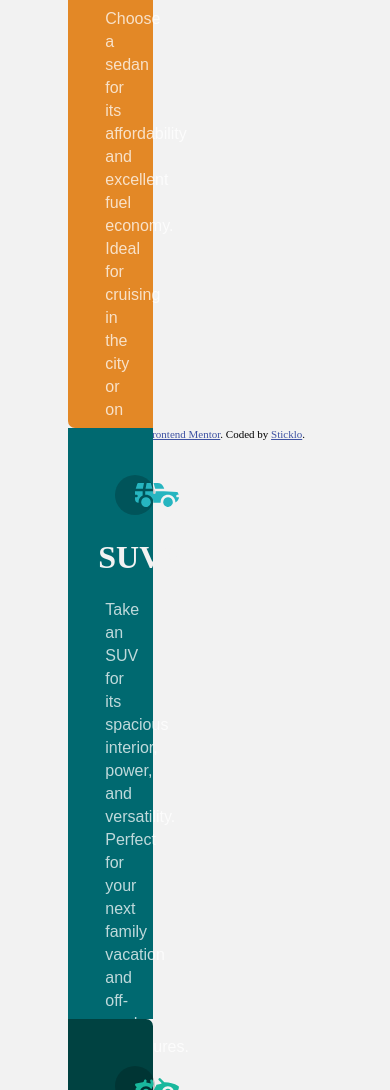
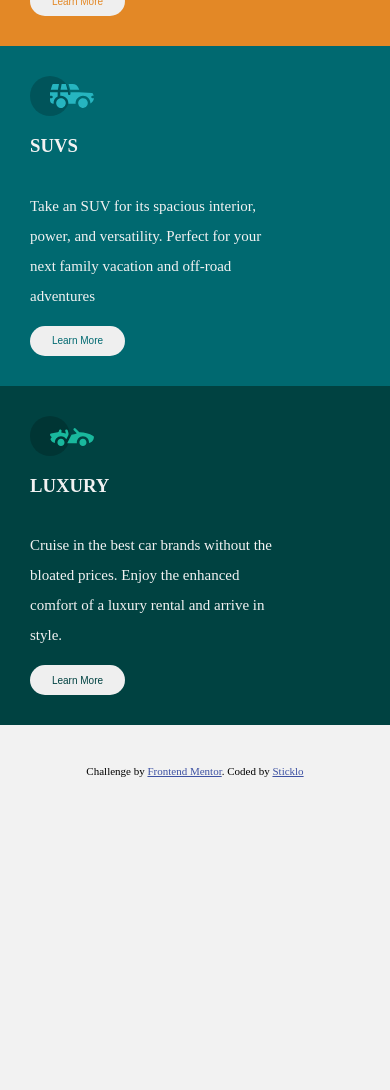
Before and after one commit to sticklo/three-column-layout, a plain HTML site: page index.html in a window 390 px wide. Shown: the part 263-1353 px from the top of the page. After the commit the page ends 1080 px from the top, so only its background shows below. Drawn offline with Linux system fonts and the light colour scheme; a web font is replaced by a local one.

Commit message:
responsiveness and buttons fix

```diff
--- a/index.html
+++ b/index.html
@@ -1,78 +1,58 @@
+
 <!DOCTYPE html>
 <html lang="en">
+
 <head>
   <meta charset="UTF-8">
-  <meta name="viewport" content="width=device-width, initial-scale=1.0"> <!-- displays site properly based on user's device -->
-
-  <link rel="icon" type="image/png" sizes="32x32" href="./images/favicon-32x32.png">
+  <meta name="viewport" content="width=device-width, initial-scale=1.0">
   <link rel="stylesheet" href="style.css">
-  <link rel="stylesheet" href="style.mobile.css">
 
   <title>Frontend Mentor | 3-column preview card component</title>
+</head>
 
-  <!-- Feel free to remove these styles or customise in your own stylesheet 👍 -->
-  <style>
-    .attribution { font-size: 11px; text-align: center; }
-    .attribution a { color: hsl(228, 45%, 44%); }
-  </style>
-</head>
 <body>
   <div class="container">
-    <div class="wrapper orange">
-      <div class="img">
-        <img src="images/icon-sedans.svg">
+
+    <div class="orange">
+      <img src="/images/icon-sedans.svg" alt="sedan car">
+      <div class="title">
+        <h3>Sedans</h3>
       </div>
-      <div class="area">
-        <h1>SEDANS</h1>
-        <div class="text orng">
-          <p>Choose a sedan for its affordability and excellent fuel economy. Ideal for cruising in the city
-          or on your next road trip.</p>
-        </div>
-      </div>
-      <div class="btn"> <button>Learn More</button></div>
+
+      <p class="description"> Choose a sedan for its affordability and excellent fuel economy. Ideal for cruising in the
+        city
+        or on your next road trip.</p>
+      <input type="button" value="Learn More" class="first">
     </div>
 
-    <div class="wrapper dark-cyan">
-      <div class="img">
-        <img src="images/icon-suvs.svg">
+    <div class="green">
+      <img src="/images/icon-suvs.svg" alt="Suv car">
+      <div class="title">
+        <h3>SUVs</h3>
       </div>
-      <div class="area">
-        <h1> SUVS</h1>
-        <div class="text dark-cyan">
-          <p>Take an SUV for its spacious interior, power, and versatility. Perfect for your next family vacation
-          and off-road adventures.</p>
-        </div>
-      </div>
-      <div class="btn"><button >Learn More</button></div>
+      <p class="description">Take an SUV for its spacious interior, power, and versatility. Perfect for your next family
+        vacation
+        and off-road adventures </p>
+      <input type="button" value="Learn More" class="second">
     </div>
 
-    <div class="wrapper very-dark-cyan">
-      <div class="img">
-        <img src="images/icon-luxury.svg">
+    <div class="green2">
+      <img src="/images/icon-luxury.svg" alt="Luxury car">
+      <div class="title">
+        <h3>Luxury</h3>
       </div>
-      <div class="area">
-        <h1>LUXURY</h1>
-        <div class="text ver-dark-cyan">
-           <p>  Cruise in the best car brands without the bloated prices. Enjoy the enhanced comfort of a luxury
-          rental and arrive in style.</p>
-      </div>
-
-      </div>
-
-      <div class="btn"><button >Learn More</button></div>
-
+      <p class="description">
+        Cruise in the best car brands without the bloated prices. Enjoy the enhanced comfort of a luxury
+        rental and arrive in style.
+      </p>
+      <input type="button" value="Learn More" class="last">
     </div>
-
-
-
-
-
   </div>
 
-
-  <div class="attribution">
+  <div class=" attribution">
     Challenge by <a href="https://www.frontendmentor.io?ref=challenge" target="_blank">Frontend Mentor</a>.
-    Coded by <a href="#">Sticklo</a>.
+    Coded by <a href="https://github.com/ChisomUmeoke" target="_blank">Sticklo </a>
   </div>
 </body>
+
 </html>
--- a/style.css
+++ b/style.css
@@ -1,110 +1,106 @@
-@import url(https://fonts.google.com/specimen/Lexend+Deca);
-@import url(https://fonts.google.com/specimen/Big+Shoulders+Display);
-* {
-    box-sizing: border-box;
-    padding: 0;
-    margin: 0;
-  }
+@import url("https://fonts.google.com/specimen/Lexend+Deca");
+@import url("https://fonts.google.com/specimen/Big+Shoulders+Display");
 
-
-  body {
-    background: hsl(0, 0%, 95%);
-    background-repeat: no-repeat;
-    padding: 50px 0;
-  }
-
-  h1, button{
-    color: hsl(0, 0%, 95%);
-  }
-
-  p {
-    color: hsla(0, 0%, 100%, 0.75);
-  }
-
-  .container {
-    margin: 0 auto;
-    width:65vw;
-    height: 70vh;
-
-
-    margin-top: 50px;
-    position: relative;
-  }
-
-  .container{
-    display: flex;
-
-
-  }
-
- .wrapper.orange{
-     width: 33.3%;
-     height: 100%;
-     background:hsl(31, 77%, 52%) ;
-     border-radius: 7px 0 0 7px;
+@media screen and (max-width: 1440px){
+ body{
+    background-color:hsl(0, 0%, 95%);
+    padding:0;
+    margin:0;
  }
 
- .wrapper.dark-cyan{
-   width: 33.3%;
-   height: 100%;
-   background: hsl(184, 100%, 22%);
- }
-
- .wrapper.very-dark-cyan{
-   width: 33.3%;
-   height: 100%;
-   background:hsl(179, 100%, 13%) ;
-   border-radius: 0 7px 7px 0;
- }
-
- img {
-   margin: 47px 0 0px 47px;
- }
-
-.area {
-  padding: 20px 30px 20px 30px;
+.container{
+    display:flex;
+    justify-content:center;
+    margin:120px 80px 20px;
 }
 
-p {
-  font-family: 'Lexend Deca', sans-serif;
-  font-weight: 400;
+.container > div {
+  padding : 30px;
+  display: flex;
+  align-items: flex-start;
+  flex-direction: column;
+  justify-content: space-between;
+}
 
+.orange{
+    background-color: hsl(31, 77%, 52%);
+    border-bottom-left-radius: 10px;
+    border-top-left-radius: 10px;
+}
+
+.green{
+    background-color:hsl(184, 100%, 22%);
+}
+
+.green2{
+    background-color: hsl(179, 100%, 13%);
+    border-bottom-right-radius: 10px;
+    border-top-right-radius: 10px;
+}
+
+.title{
+    color: hsl(0, 0%, 95%);
+    text-transform: uppercase;
 
 }
 
-.text {
-  margin: 15px 0;
-  padding: 7px;
-  line-height: 23px;
+.description{
+    max-width: 250px;
+    line-height: 30px;
+    font-size: 15px;
+    color: hsl(0, 0%, 95%);
+
+}
+input[type=button]{
+    border-radius: 20px;
+    width:95px;
+    height:30px;
+    font-size: 10px;
+    border: none;
+}
+
+input[type=button]:hover{
+    border:1px solid white;
+    color:white;
+    background: transparent;
+}
+
+.first{
+   color: hsl(31, 77%, 52%)
+}
+
+.second{
+    color:hsl(184, 100%, 22%);
+}
+
+.last{
+    color:hsl(179, 100%, 13%);
+}
+
+.attribution {
+    font-size: 11px;
+    text-align: center;
 }
 
 
-.btn {
-  display: flex;
-  justify-content: center;
+.attribution a {
+    color: hsl(228, 45%, 44%);
+}
 }
 
-.btn{
 
+
+@media screen and (max-width: 768px) {
+  .container {
+   flex-direction: column;
+   margin: 0;
+  }
+
+  .container > div {
+    border-radius: 0;
+  }
+
+  .attribution {
+    padding: 40px 0;
+  }
 }
-
-button{
-  border-radius: 20px;
-  padding: 10px;
-  height: 40px;
-  width: 125px;
-  cursor: pointer;
-  border: 0;
-  transition: 0.3s;
-  color: hsl(184, 100%, 22%);
-}
-
-button:hover {
-  background:transparent;
-  color: #fff;
-}
-
-.wrapper.very-dark-cyan:nth-of-type(2) button{
-  color: hsl(179, 100%, 13%);
-
-}
--- a/style.mobile.css
+++ /dev/null
@@ -1,6 +0,0 @@
-@media only screen and (max-width: 720px) {
-    .container{
-        display: flex;
-        flex-direction: column;
-    }
-}
```
